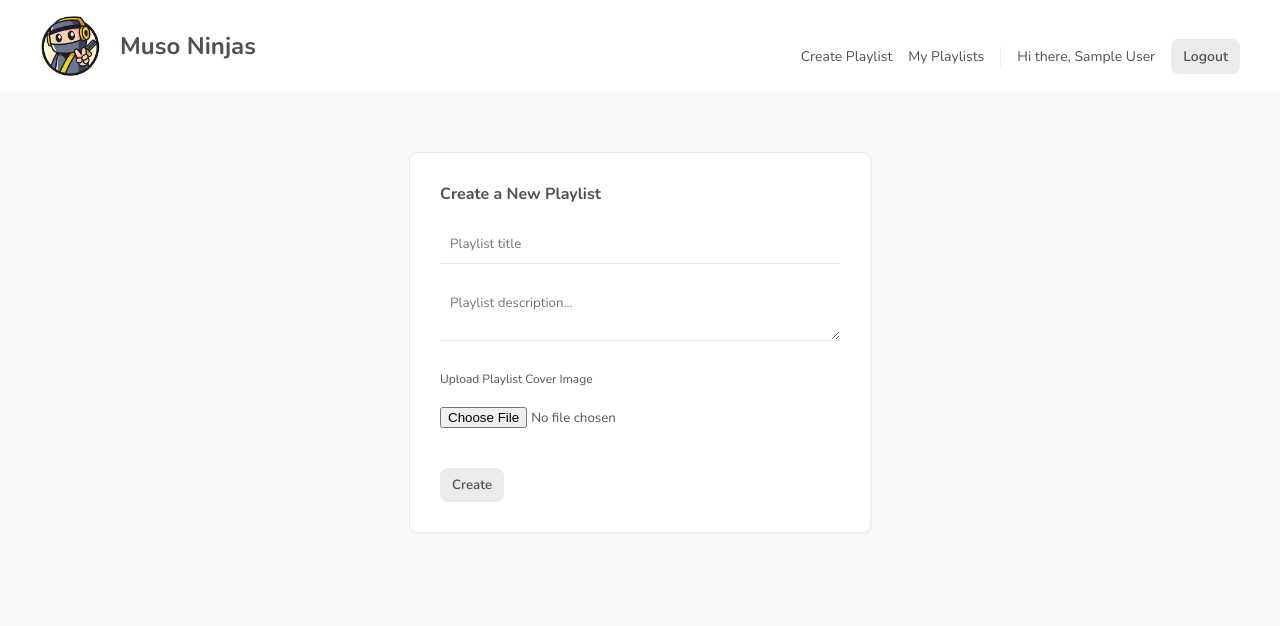
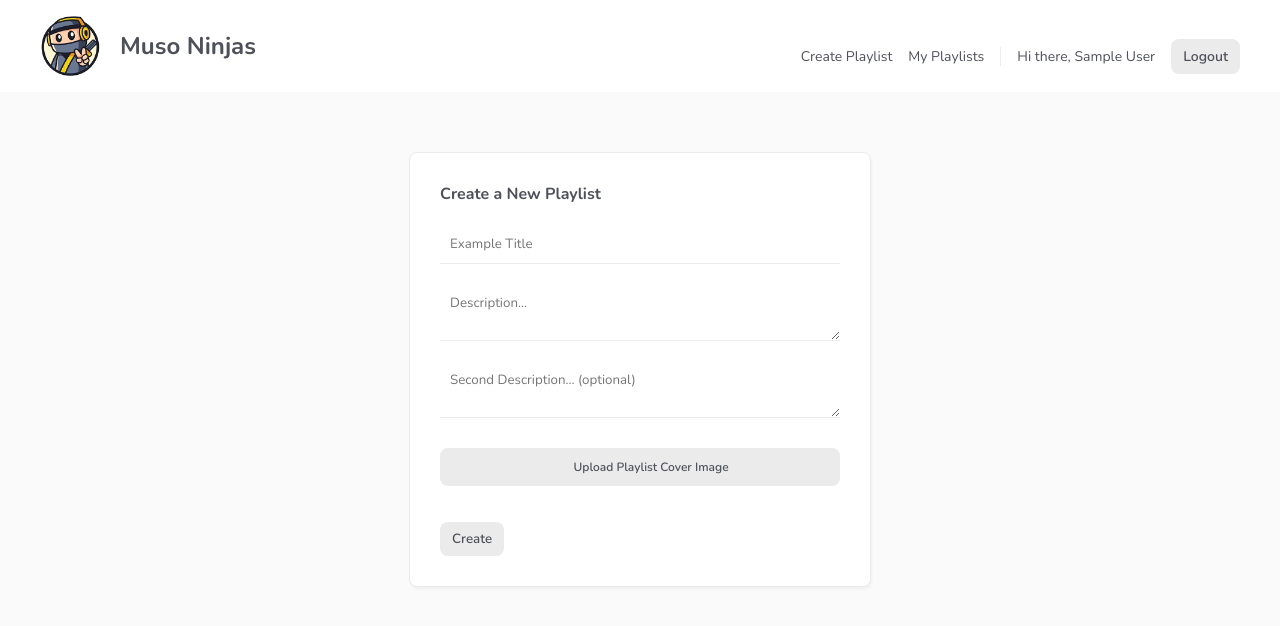
Before and after one commit to emielvandeveire/examples, a Vue app: page /playlists/create in a window 1280 px wide. Shown: the top 626 px of the page. Built offline with nearby package versions, Linux system fonts and the light colour scheme; no server answers; sample sign-in values are in the browser's storage.

Commit message:
added second description

```diff
--- a/public/index.html
+++ b/public/index.html
@@ -1,15 +1,23 @@
 <!DOCTYPE html>
 <html lang="en">
   <head>
-    <meta charset="utf-8">
-    <meta http-equiv="X-UA-Compatible" content="IE=edge">
-    <meta name="viewport" content="width=device-width,initial-scale=1.0">
-    <link rel="icon" href="<%= BASE_URL %>favicon.ico">
+    <meta charset="utf-8" />
+    <meta http-equiv="X-UA-Compatible" content="IE=edge" />
+    <meta name="viewport" content="width=device-width,initial-scale=1.0" />
+    <link rel="icon" href="<%= BASE_URL %>favicon.ico" />
+    <link
+      href="https://fonts.googleapis.com/icon?family=Material+Icons"
+      rel="stylesheet"
+    />
     <title><%= process.env.VUE_APP_TITLE %></title>
   </head>
   <body>
     <noscript>
-      <strong>We're sorry but <%= htmlWebpackPlugin.options.title %> doesn't work properly without JavaScript enabled. Please enable it to continue.</strong>
+      <strong
+        >We're sorry but <%= htmlWebpackPlugin.options.title %> doesn't work
+        properly without JavaScript enabled. Please enable it to
+        continue.</strong
+      >
     </noscript>
     <div id="app"></div>
     <!-- built files will be auto injected -->
--- a/src/assets/main.css
+++ b/src/assets/main.css
@@ -23,7 +23,7 @@ a {
 }
 
 /* buttons */
-button, .btn {
+button, .btn, label {
   background: var(--secondary);
   border-radius: 8px;
   border: 0;
@@ -63,6 +63,27 @@ input, textarea {
   box-sizing: border-box;
   margin: 20px auto;
 }
+input[type="file"] {
+  display: none;
+}
+span.icon {
+  font-size: 22px;
+}
+form label {
+  display: flex;
+  justify-content: center;
+  align-items: center;
+  font-size: 12px;
+  gap: 5px;
+}
+form label:hover {
+  background: var(--primary);
+  color: white;
+}
+form label:hover span.icon {
+  background: var(--primary);
+  color: white;
+}
 
 /* error text */
 .error {
--- a/src/views/playlists/CreatePlaylist.vue
+++ b/src/views/playlists/CreatePlaylist.vue
@@ -2,11 +2,22 @@
   <div>
     <form @submit.prevent="handleSubmit">
       <h4>Create a New Playlist</h4>
-      <input type="text" required placeholder="Playlist title" v-model="title">
-      <textarea required placeholder="Playlist description..." v-model="description"></textarea>
+      <input type="text" required placeholder="Example Title" v-model="title" />
+      <textarea
+        required
+        placeholder="Description..."
+        v-model="description"
+      ></textarea>
+      <textarea
+        placeholder="Second Description... (optional)"
+        v-model="description2"
+      ></textarea>
       <!-- upload playlist image -->
-      <label>Upload Playlist Cover Image</label>
-      <input type="file" @change="handleChange">
+      <label for="file"
+        ><span class="material-icons icon">&#xe43e;</span>Upload Playlist Cover
+        Image</label
+      >
+      <input id="file" type="file" @change="handleChange" />
       <div class="error">{{ fileError }}</div>
 
       <button v-if="!isPending">Create</button>
@@ -16,66 +27,75 @@
 </template>
 
 <script>
-import { ref } from 'vue'
-import useStorage from '@/composables/useStorage'
-import useCollection from '@/composables/useCollection'
-import getUser from '@/composables/getUser'
-import { timestamp } from '@/firebase/config'
-import { useRouter } from 'vue-router'
+import { ref } from "vue";
+import useStorage from "@/composables/useStorage";
+import useCollection from "@/composables/useCollection";
+import getUser from "@/composables/getUser";
+import { timestamp } from "@/firebase/config";
+import { useRouter } from "vue-router";
 
 export default {
   setup() {
-    const { filePath, url, uploadImage } = useStorage()
-    const { error, addDoc } = useCollection('playlists')
-    const { user } = getUser()
-    const router = useRouter()
+    const { filePath, url, uploadImage } = useStorage();
+    const { error, addDoc } = useCollection("playlists");
+    const { user } = getUser();
+    const router = useRouter();
 
-    const title = ref('')
-    const description = ref('')
-    const file = ref(null)
-    const fileError = ref(null)
-    const isPending = ref(false)
+    const title = ref("");
+    const description = ref("");
+    const description2 = ref("");
+    const file = ref(null);
+    const fileError = ref(null);
+    const isPending = ref(false);
 
     const handleSubmit = async () => {
       if (file.value) {
-        isPending.value = true
-        await uploadImage(file.value)
+        isPending.value = true;
+        await uploadImage(file.value);
         const res = await addDoc({
           title: title.value,
           description: description.value,
+          description2: description2.value,
           userId: user.value.uid,
           userName: user.value.displayName,
           coverUrl: url.value,
           filePath: filePath.value, // so we can delete it later
           songs: [],
-          createdAt: timestamp()
-        })
-        isPending.value = false
+          createdAt: timestamp(),
+        });
+        isPending.value = false;
         if (!error.value) {
-          router.push({ name: 'PlaylistDetails', params: { id: res.id }})
+          router.push({ name: "PlaylistDetails", params: { id: res.id } });
         }
       }
-    }
+    };
 
     // allowed file types
-    const types = ['image/png', 'image/jpeg']
-
+    const types = ["image/png", "image/jpeg"];
     const handleChange = (e) => {
-      let selected = e.target.files[0]
-      console.log(selected)
+      let selected = e.target.files[0];
+      console.log(selected);
 
       if (selected && types.includes(selected.type)) {
-        file.value = selected
-        fileError.value = null
+        file.value = selected;
+        fileError.value = null;
       } else {
-        file.value = null
-        fileError.value = 'Please select an image file (png or jpg)'
+        file.value = null;
+        fileError.value = "Please select an image file (png or jpg)";
       }
-    }
+    };
 
-    return { title, description, handleSubmit, fileError, handleChange, isPending }
-  }
-}
+    return {
+      title,
+      description,
+      description2,
+      handleSubmit,
+      fileError,
+      handleChange,
+      isPending,
+    };
+  },
+};
 </script>
 
 <style>
--- a/src/views/playlists/PlaylistDetails.vue
+++ b/src/views/playlists/PlaylistDetails.vue
@@ -10,6 +10,7 @@
       <h2>{{ playlist.title }}</h2>
       <p class="username">Created by {{ playlist.userName }}</p>
       <p class="description">{{ playlist.description }}</p>
+      <p v-if="playlist.description2" class="description">{{ playlist.description2 }}</p>
       <button v-if="ownership" @click="handleDelete">Delete Playlist</button>
     </div>
 
```
Lines whose indentation alone changed are shown as unchanged.
